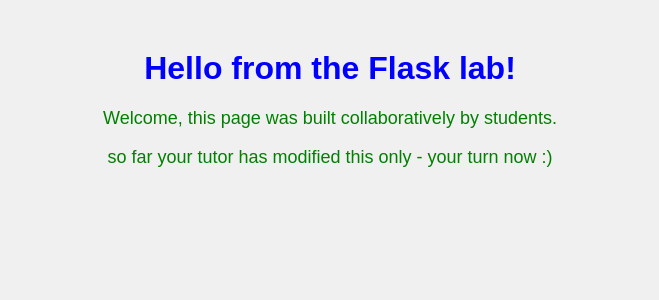
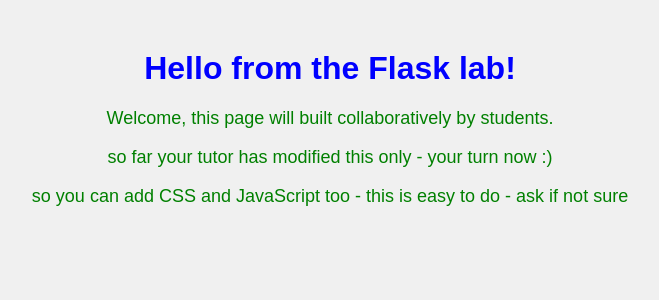
Before and after one commit to Willxxx7/flask-demo-lab, a Flask app: page / in a window 1280 px wide. Shown: the top 300 px of the page, without its empty margins (310-969 px from the left). Run offline with Flask 3, Linux system fonts and the light colour scheme.

Commit message:
Update index.html

```diff
--- a/templates/index.html
+++ b/templates/index.html
@@ -6,7 +6,8 @@
 </head>
 <body>
     <h1>Hello from the Flask lab!</h1>
-    <p>Welcome, this page was built collaboratively by students.</p>
+    <p>Welcome, this page will built collaboratively by students.</p>
 	<p>so far your tutor has modified this only - your turn now :) </p>
+	<p>so you can add CSS and JavaScript too - this is easy to do - ask if not sure </p>
 </body>
 </html>
```
